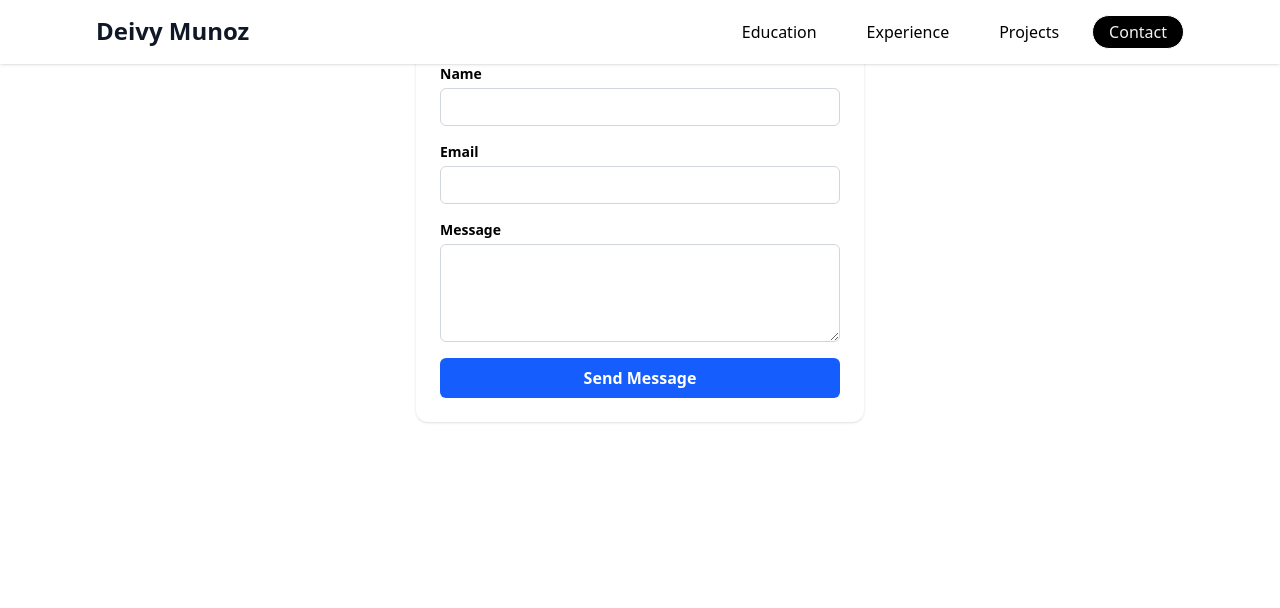
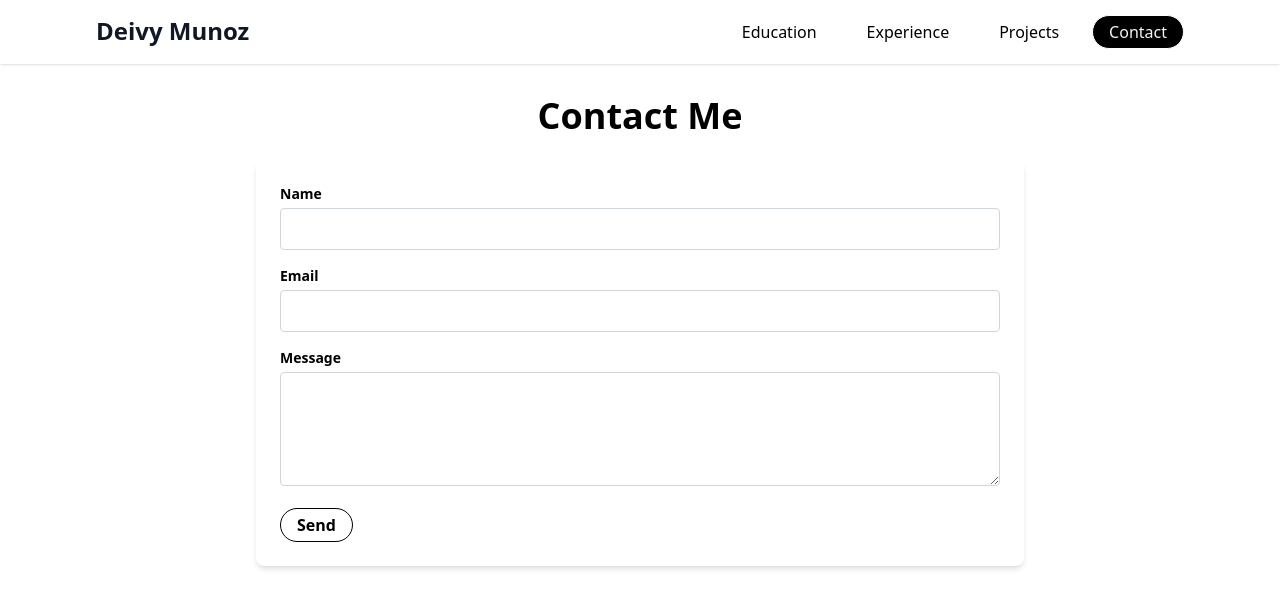
Before and after one commit to DeivyAlejo/my-website, a React (Vite) app: page /contact in a window 1280 px wide. Shown: the top 608 px of the page. Built offline with nearby package versions, Linux system fonts and the light colour scheme.

Commit message:
add contact form with style

```diff
--- a/src/pages/Contact.jsx
+++ b/src/pages/Contact.jsx
@@ -2,79 +2,54 @@ import React from 'react'
 import { useState } from 'react';
 
 const Contact = () => {
-    const [formData, setFormData] = useState({
-    name: '',
-    email: '',
-    message: ''
-  });
+  return (
+    <div className="pt-20 min-h-screen text-black px-6">
+      <div className="max-w-3xl mx-auto">
+        <h2 className="text-4xl font-bold mt-4 mb-6 text-center">Contact Me</h2>
 
-  const handleChange = (e) => {
-    setFormData(prev => ({
-      ...prev,
-      [e.target.name]: e.target.value
-    }));
-  };
-
-  const handleSubmit = (e) => {
-    e.preventDefault();
-    // TODO: Handle form submission logic
-    console.log('Form submitted:', formData);
-  };
-
-  return (
         <form
-      onSubmit={handleSubmit}
-      className="text-black rounded-xl shadow-sm p-6 space-y-4 w-full max-w-md mx-auto bg-white"
+          action="mailto:youremail@example.com"
+          method="POST"
+          encType="text/plain"
+          className="space-y-4 bg-white p-6 rounded-lg shadow-md"
         >
-      <h3 className="text-2xl font-semibold mb-2">Contact Me</h3>
-
-      <div className="flex flex-col">
-        <label className="text-sm font-bold mb-1" htmlFor="name">Name</label>
+          <div>
+            <label className="block text-sm font-semibold mb-1">Name</label>
             <input
-          className="border border-gray-300 rounded-md px-3 py-2 text-sm focus:outline-none focus:ring-2 focus:ring-blue-500"
               type="text"
-          id="name"
               name="name"
-          value={formData.name}
-          onChange={handleChange}
               required
+              className="w-full border border-gray-300 px-4 py-2 rounded"
             />
           </div>
-
-      <div className="flex flex-col">
-        <label className="text-sm font-bold mb-1" htmlFor="email">Email</label>
+          <div>
+            <label className="block text-sm font-semibold mb-1">Email</label>
             <input
-          className="border border-gray-300 rounded-md px-3 py-2 text-sm focus:outline-none focus:ring-2 focus:ring-blue-500"
               type="email"
-          id="email"
               name="email"
-          value={formData.email}
-          onChange={handleChange}
               required
+              className="w-full border border-gray-300 px-4 py-2 rounded"
             />
           </div>
-
-      <div className="flex flex-col">
-        <label className="text-sm font-bold mb-1" htmlFor="message">Message</label>
+          <div>
+            <label className="block text-sm font-semibold mb-1">Message</label>
             <textarea
-          className="border border-gray-300 rounded-md px-3 py-2 text-sm focus:outline-none focus:ring-2 focus:ring-blue-500"
-          id="message"
               name="message"
               rows="4"
-          value={formData.message}
-          onChange={handleChange}
               required
-        />
+              className="w-full border border-gray-300 px-4 py-2 rounded"
+            ></textarea>
           </div>
-
           <button
             type="submit"
-        className="w-full bg-blue-600 hover:bg-blue-700 text-white font-bold py-2 px-4 rounded-md transition-colors duration-200"
+            className="text-blue-1200 px-4 py-1 border border-black rounded-full hover:bg-black hover:text-white font-bold cursor-pointer"
           >
-        Send Message
+            Send
           </button>
         </form>
-  );
+      </div>
+    </div>
+  )
 }
 
 export default Contact
```
Lines whose indentation alone changed are shown as unchanged.
